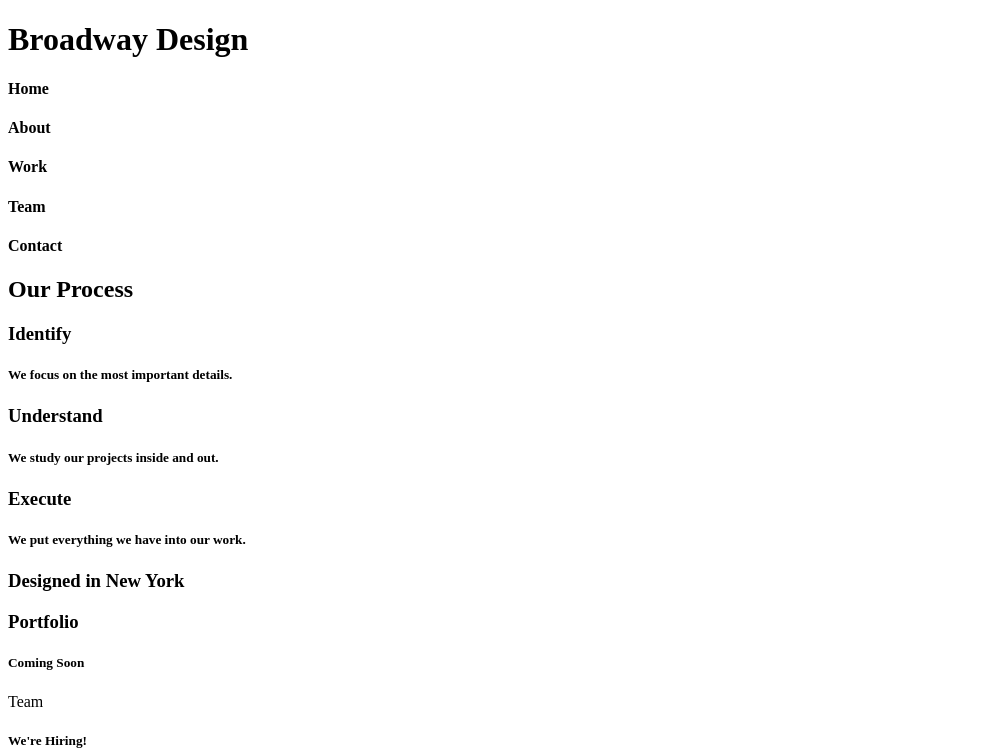
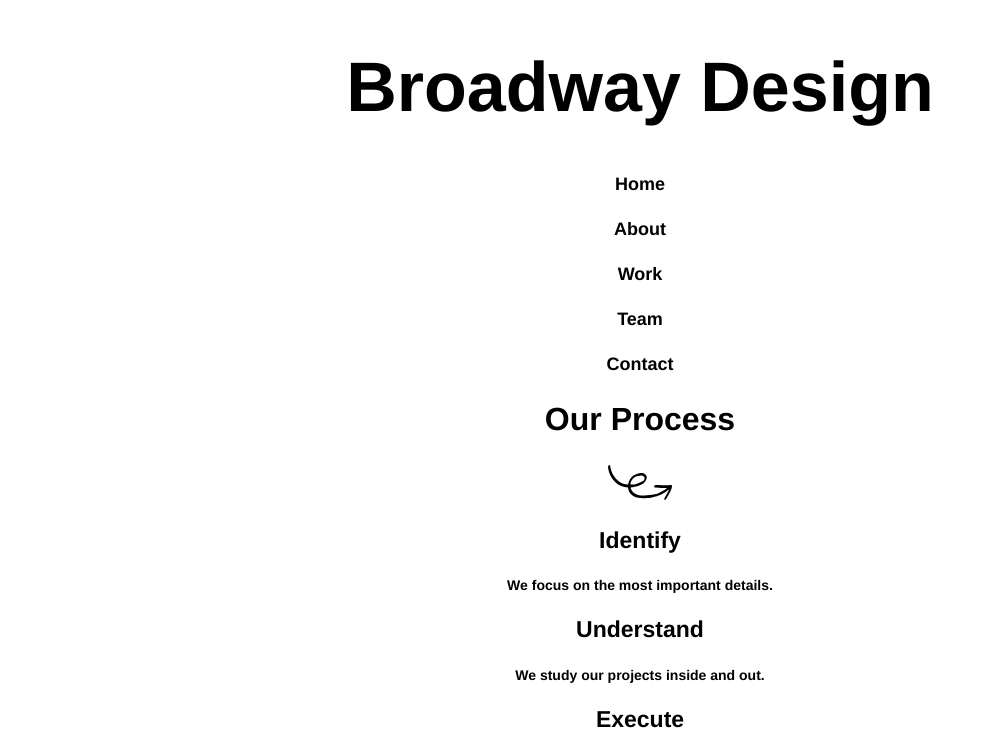
Before and after one commit to gittlehob/broadway, a plain HTML site: page index.html in a window 1280 px wide. Shown: the top 754 px of the page, without its empty margins (0-985 px from the left). Drawn offline with Linux system fonts and the light colour scheme; files that its build step writes are made by us from their sources.

Commit message:
apply style - sizes-centering

```diff
--- a/index.html
+++ b/index.html
@@ -4,14 +4,14 @@
     <meta charset="utf-8">
     <title>Broadway Design</title>
 
-    <link href="resources/style.css" type="text/css"
+    <link href="resources/css/style.css" type="text/css"
       rel="stylesheet">
 
   </head>
 
   <body>
 
-    <div class="header" id="home">
+    <div class="header">
       <h1>Broadway Design</h1>
 
       <h4>Home</h4>
@@ -24,6 +24,7 @@
       <h2>Our Process</h2>
 
     <div class="identify">
+      <img src="resources/images/identify.svg">
       <h3>Identify</h3>
       <h5>We focus on the most important details.</h5>
     </div>
--- a/resources/css/style.css
+++ b/resources/css/style.css
@@ -1,2 +1,21 @@
-#home{background-image: /resources/images/the-flatiron-building.png
-}
+body{text-align:center;
+    font-family:helvetica;
+  }
+
+h1{font-size:70px;
+  }
+
+h2{font-size:32px;
+  }
+
+h3{font-size: 23px;
+  }
+
+h4{font-size: 18px;
+  }
+
+h5{font-size: 14px;
+  }
+
+h6{font-size: 11px;
+  }
```
